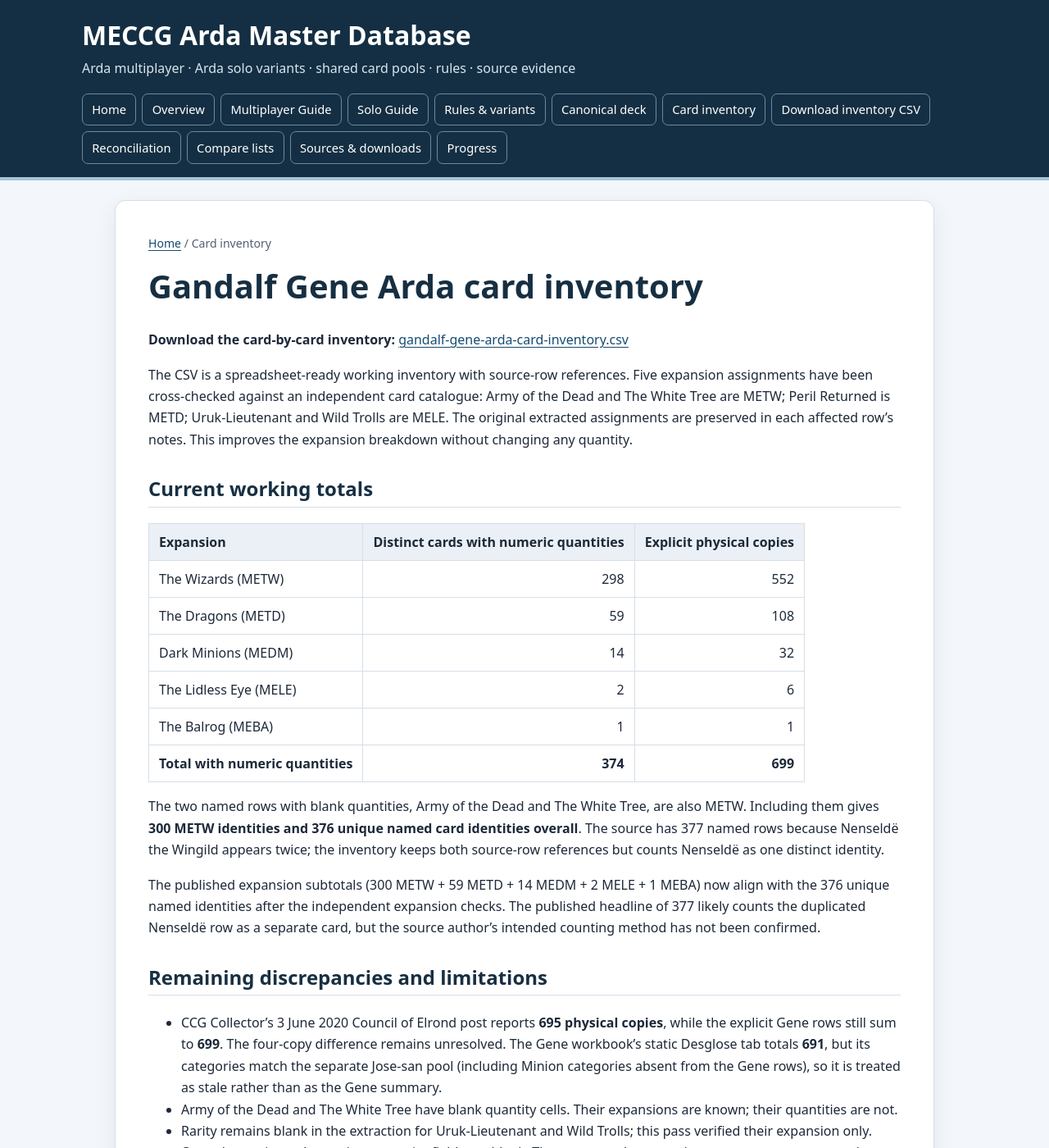
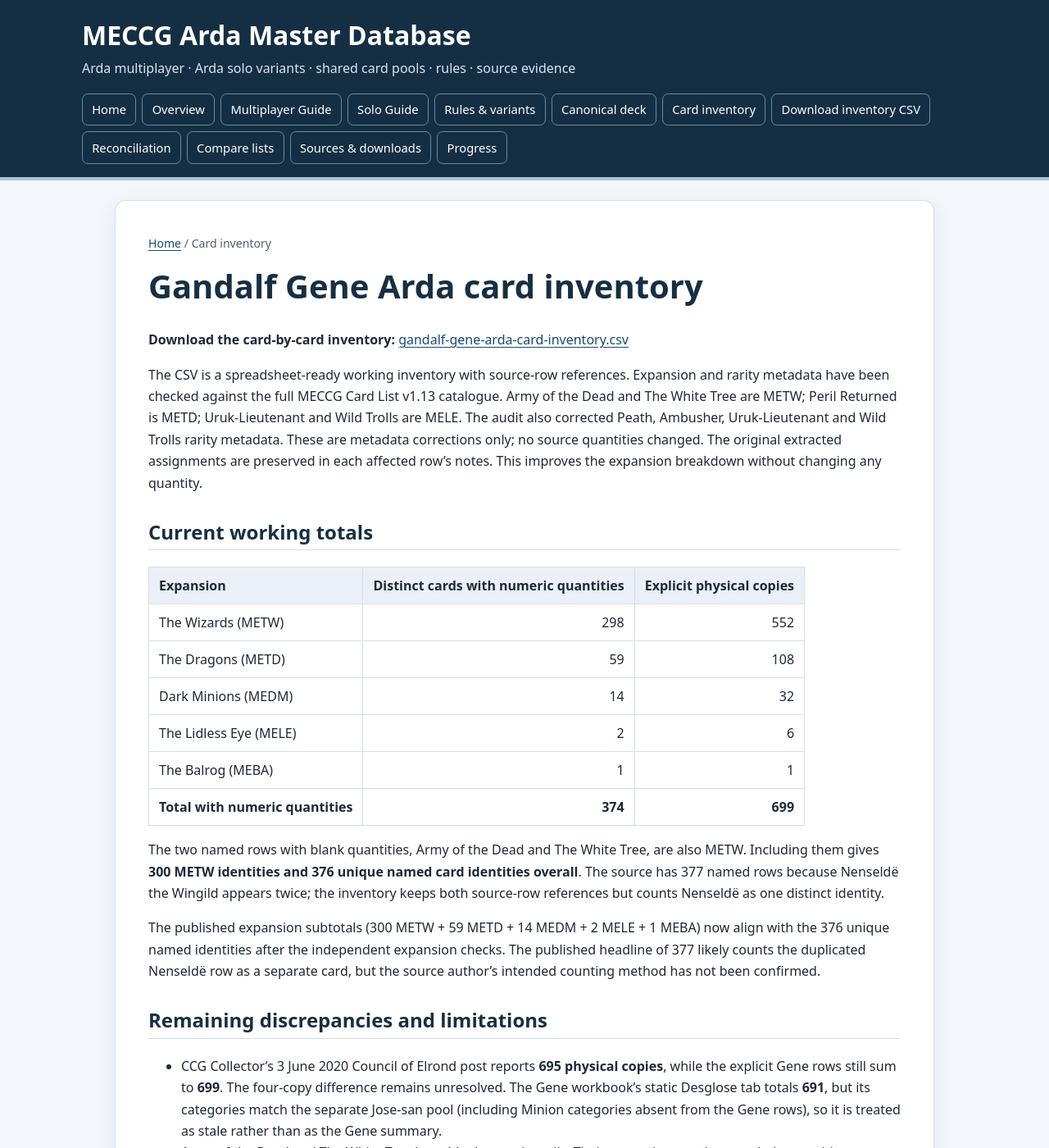
Before and after one commit to JamSpot/meccg-arda-master-database, a Jekyll site: the page built from docs/card-inventory.md, in a window 1280 px wide and 1400 px high. Shown: the whole window at 82% size. Built offline with Jekyll 4.4.1, drawn with Linux system fonts in a browser that asks for light colours; some of the changed text lies outside the part shown.

Commit message:
Correct catalogue rarity audit notes in inventory page

```diff
--- a/docs/card-inventory.md
+++ b/docs/card-inventory.md
@@ -7,7 +7,7 @@ title: Card inventory
 
 **Download the card-by-card inventory:** [gandalf-gene-arda-card-inventory.csv](../data/gandalf-gene-arda-card-inventory.csv)
 
-The CSV is a spreadsheet-ready working inventory with source-row references. Five expansion assignments have been cross-checked against an independent card catalogue: Army of the Dead and The White Tree are METW; Peril Returned is METD; Uruk-Lieutenant and Wild Trolls are MELE. The original extracted assignments are preserved in each affected row's notes. This improves the expansion breakdown without changing any quantity.
+The CSV is a spreadsheet-ready working inventory with source-row references. Expansion and rarity metadata have been checked against the full MECCG Card List v1.13 catalogue. Army of the Dead and The White Tree are METW; Peril Returned is METD; Uruk-Lieutenant and Wild Trolls are MELE. The audit also corrected Peath, Ambusher, Uruk-Lieutenant and Wild Trolls rarity metadata. These are metadata corrections only; no source quantities changed. The original extracted assignments are preserved in each affected row's notes. This improves the expansion breakdown without changing any quantity.
 
 ## Current working totals
 
@@ -28,7 +28,7 @@ The published expansion subtotals (300 METW + 59 METD + 14 MEDM + 2 MELE + 1 MEB
 
 - CCG Collector's 3 June 2020 Council of Elrond post reports **695 physical copies**, while the explicit Gene rows still sum to **699**. The four-copy difference remains unresolved. The Gene workbook's static Desglose tab totals **691**, but its categories match the separate Jose-san pool (including Minion categories absent from the Gene rows), so it is treated as stale rather than as the Gene summary.
 - Army of the Dead and The White Tree have blank quantity cells. Their expansions are known; their quantities are not.
-- Rarity remains blank in the extraction for Uruk-Lieutenant and Wild Trolls; this pass verified their expansion only.
+- The v1.13 catalogue audit also corrected rarity metadata without changing quantities: Peath is Fixed (not Uncommon), Ambusher is Common (not Uncommon), Uruk-Lieutenant is Rare, and Wild Trolls is Common. See the [catalogue audit CSV](../data/catalogue-v1-13-audit.csv) for the source-versus-catalogue trail.
 - Owned quantity and quantity-to-acquire fields are blank. They must not be treated as zero or as a statement about the user's collection.
 - The independent catalogue is a card-identity/set cross-check, not an Arda quantity source. The Council of Elrond card database remains the preferred current reference for card text and errata.
 
```
